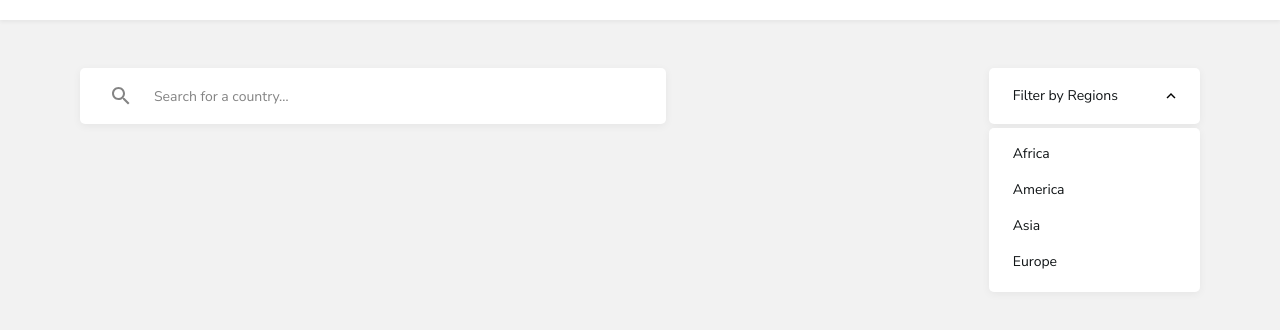
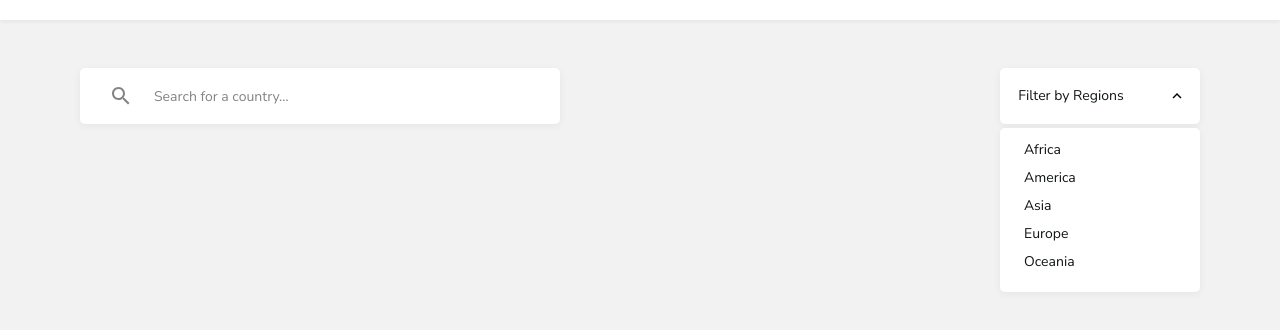
Before and after one commit to DevVictor19/FindCountries, a website built with webpack: page src/index.html in a window 1280 px wide. Both pictures are taken after a click on the button "Filter by Regions". Shown: the part 60-390 px from the top of the page. Built offline with nearby package versions, Linux system fonts and the light colour scheme.

Commit message:
refactor: concertar tamanhos conforme o design

```diff
--- a/src/styles.css
+++ b/src/styles.css
@@ -70,6 +70,7 @@ body {
 
 .actions__form input {
   all: unset;
+  box-sizing: border-box;
   width: 100%;
   background-color: var(--el-color);
   box-shadow: 0px 2px 9px var(--sh-color);
@@ -100,6 +101,8 @@ body {
 .actions__dropdown-container {
   position: relative;
   color: var(--tx-color);
+  max-width: 200px;
+  width: 100%;
 }
 
 .actions__dropdown-button {
@@ -108,7 +111,7 @@ body {
   border-radius: 5px;
   background-color: var(--el-color);
   box-shadow: 0px 2px 9px 0px var(--sh-color);
-  padding: 0 24px;
+  width: 100%;
   cursor: pointer;
 
   font-style: normal;
@@ -160,7 +163,7 @@ body {
 
 .actions__dropdown-options-item {
   position: relative;
-  padding: 8px 24px;
+  padding: 4px 24px;
   font-style: normal;
   font-weight: 400;
   font-size: 0.875rem;
```
